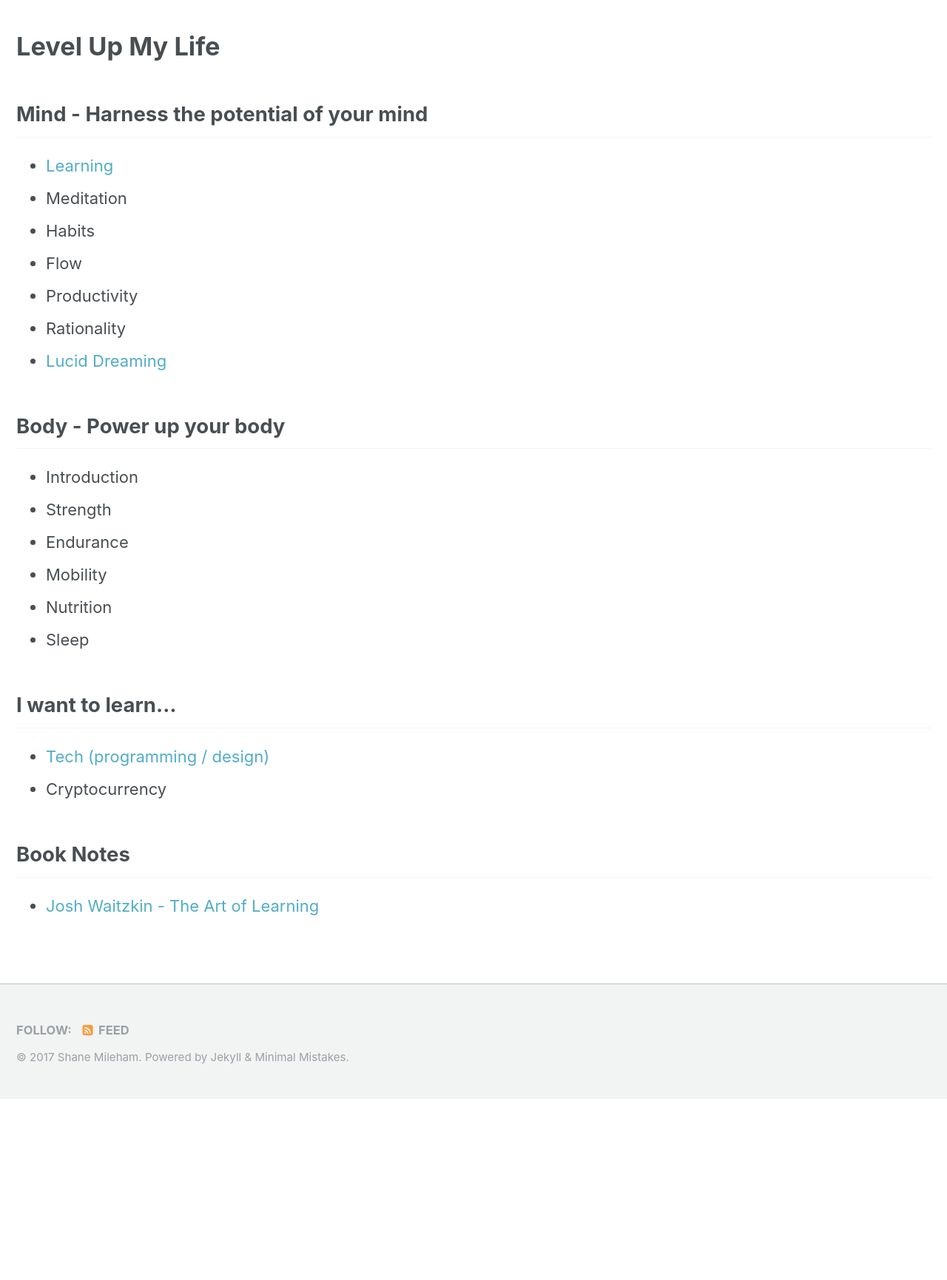
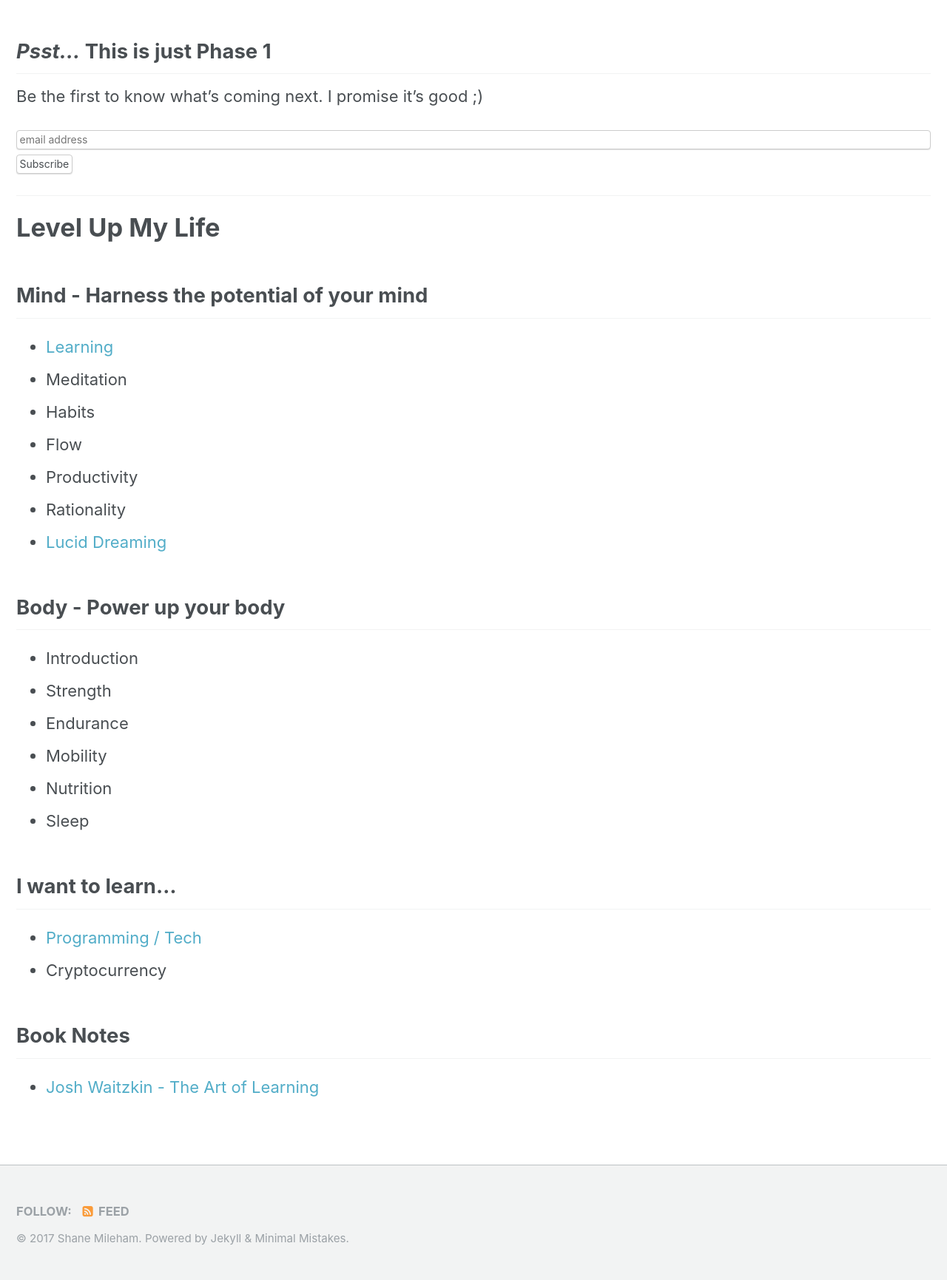
Before and after one commit to shanemileham/levelupmylife, a Jekyll site: the page built from index.md, in a window 1280 px wide. Shown: the part 525-2256 px from the top of the page at 74% size. Built offline with Jekyll 4.4.1, drawn with Linux system fonts in a browser that asks for light colours; the list of posts is cut into pages by our own code; comment, search, counter and statistics services are not loaded; before the commit the page ends 2011 px from its top, so only the background shows below that.

Commit message:
Added email subscription on index

```diff
--- /dev/null
+++ b/_includes/components/mailchimp-subscribe-horizontal.html
@@ -0,0 +1,20 @@
+<!-- Begin MailChimp Signup Form -->
+<link href="//cdn-images.mailchimp.com/embedcode/horizontal-slim-10_7.css" rel="stylesheet" type="text/css">
+<style type="text/css">
+	#mc_embed_signup{background:#fff; clear:left; font:14px Helvetica,Arial,sans-serif; width:100%;}
+	/* Add your own MailChimp form style overrides in your site stylesheet or in this style block.
+	   We recommend moving this block and the preceding CSS link to the HEAD of your HTML file. */
+</style>
+<div id="mc_embed_signup">
+<form action="//life.us16.list-manage.com/subscribe/post?u=040a191ef0d203fd35c60673d&amp;id=6ac91e3094" method="post" id="mc-embedded-subscribe-form" name="mc-embedded-subscribe-form" class="validate" target="_blank" novalidate>
+    <div id="mc_embed_signup_scroll">
+
+	<input type="email" value="" name="EMAIL" class="email" id="mce-EMAIL" placeholder="email address" required>
+    <!-- real people should not fill this in and expect good things - do not remove this or risk form bot signups-->
+    <div style="position: absolute; left: -5000px;" aria-hidden="true"><input type="text" name="b_040a191ef0d203fd35c60673d_6ac91e3094" tabindex="-1" value=""></div>
+    <div class="clear"><input type="submit" value="Subscribe" name="subscribe" id="mc-embedded-subscribe" class="button"></div>
+    </div>
+</form>
+</div>
+
+<!--End mc_embed_signup-->
--- a/index.md
+++ b/index.md
@@ -15,6 +15,12 @@ header:
 excerpt: "A curated list of the best tools in the world to succeed and be happy"
 ---
 
+## _Psst..._ This is just Phase 1
+Be the first to know what's coming next. I promise it's good ;)
+{% include components/mailchimp-subscribe-horizontal.html %}
+
+---
+
 {% include_relative README.md %}
 
 ## Book Notes
```
Also changed, not shown: README.md.
